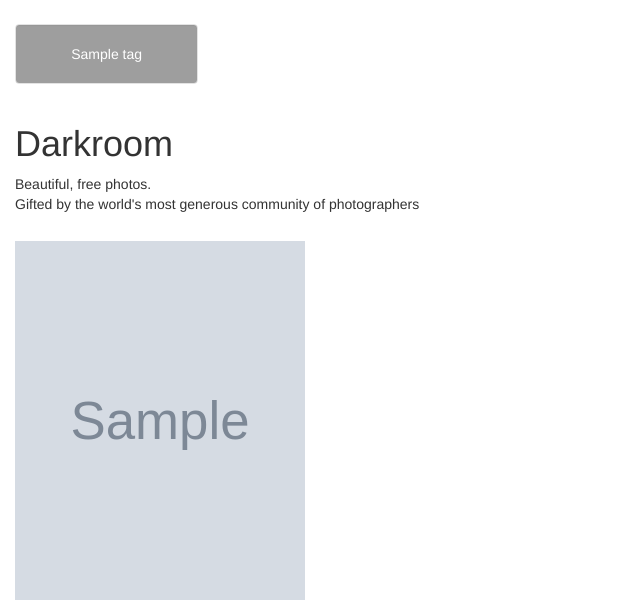
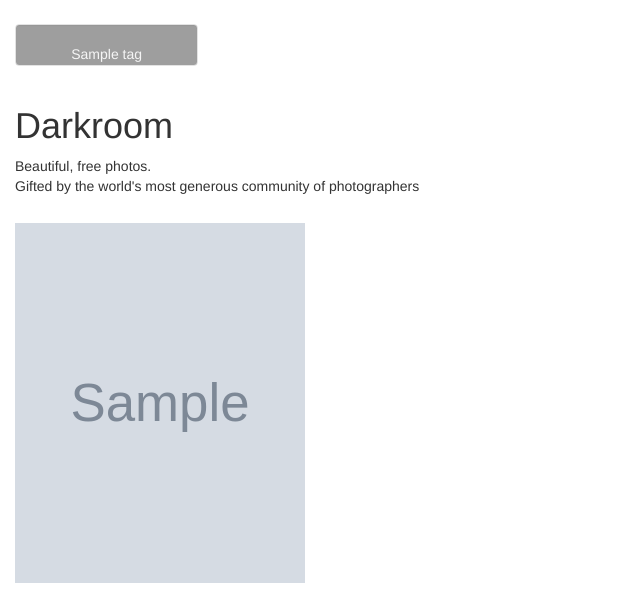
Before and after one commit to jonnygovish/Darkroom, a Django app: page / in a window 1280 px wide. Shown: the part 76-676 px from the top of the page, without its empty margins (0-640 px from the left). Run offline with Django 3.2, Linux system fonts and the light colour scheme; tables that the repository leaves empty hold one stand-in row (values such as "Sample post"); grey boxes marked "Sample" are stand-in pictures; some libraries are stand-ins or nearby versions; grey boxes are pictures that could not be loaded.

Commit message:
Styling for the tags

```diff
--- a/unsplash_clone/darkroom/static/css/index.css
+++ b/unsplash_clone/darkroom/static/css/index.css
@@ -5,10 +5,19 @@ img.img-responsive{
   height: 45vh;
   margin-top: 1.25em;
 }
-.well{
-  background-image: url(https://wallpapercave.com/wp/0HnlqSO.jpg)
+.taglist{
+  background-image: url(https://wallpapercave.com/wp/0HnlqSO.jpg);
+  width: 100%;
+  height: 3em;
+  background-size: 100%;
+  border-style:  solid #000;;
+  border-radius: 10px;
+  padding-top: 10px;
 }
 
 .tags a{
-  color: white;
+  color: whitesmoke;
 }
+.tags a :hover{
+  color: yellowgreen;
+}
```
